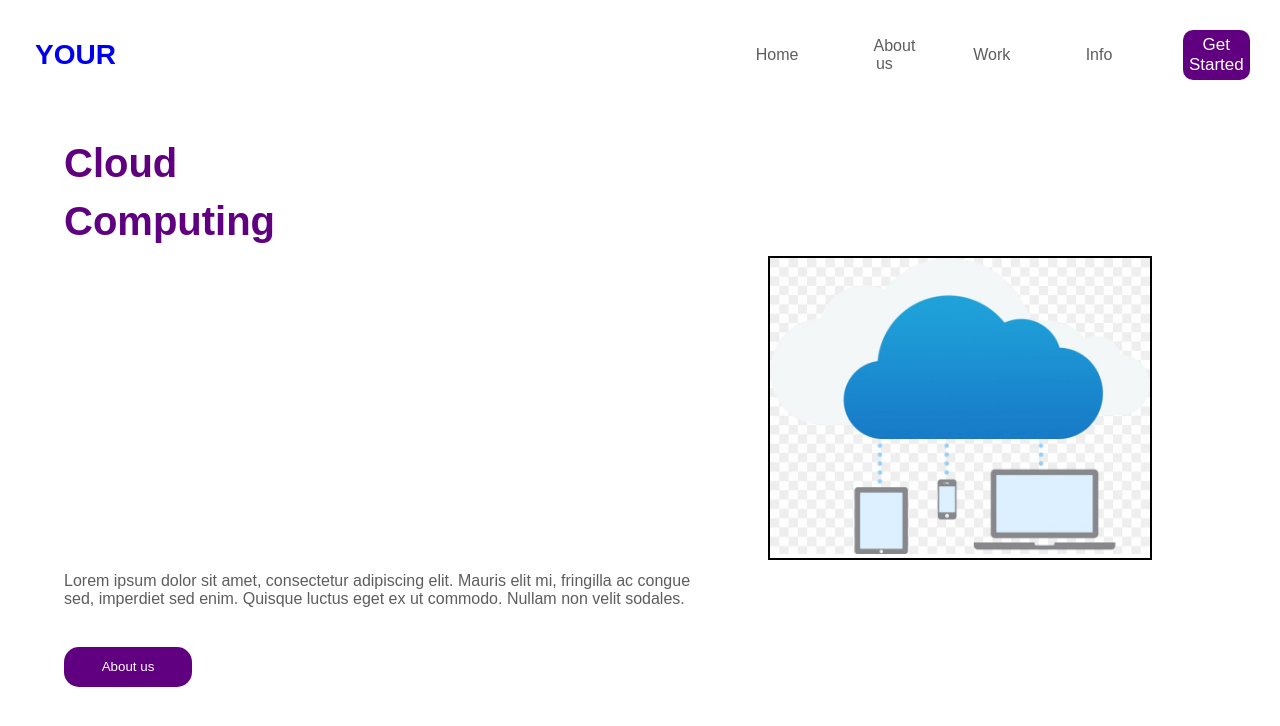
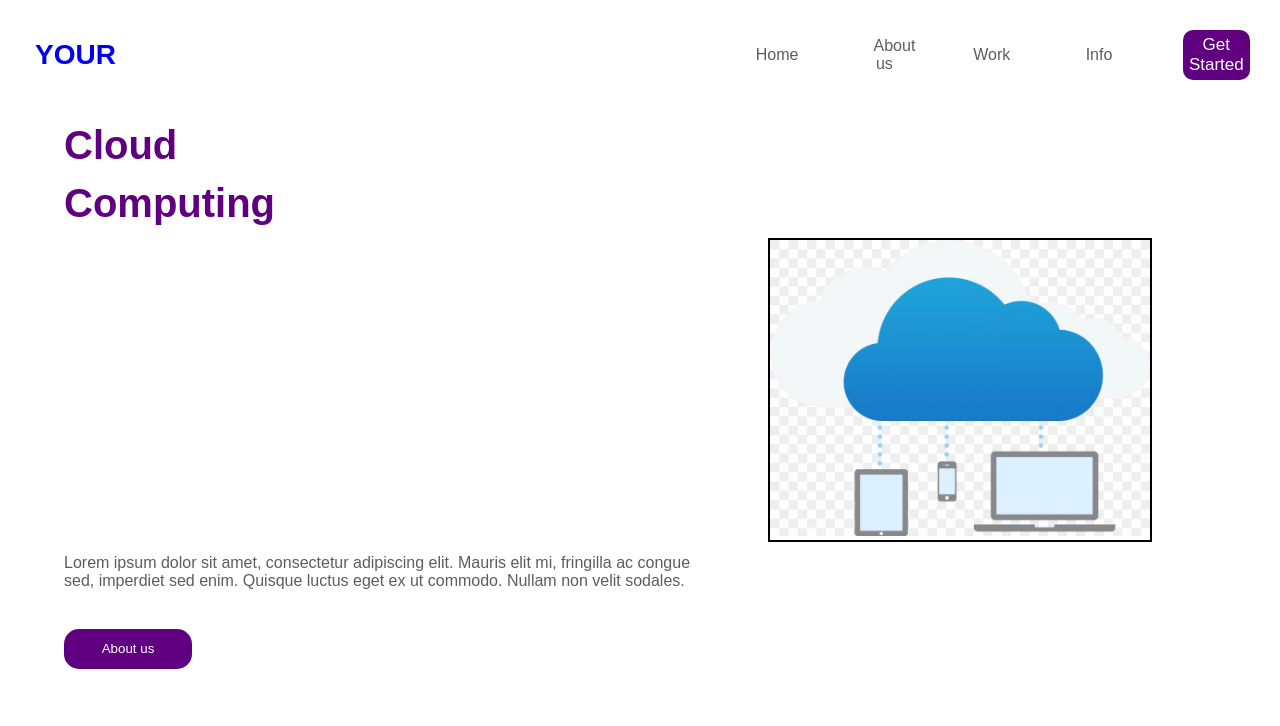
Before and after one commit to joaov1ct0r/react-cloud, a React (Create React App) app: page / in a window 1280 px wide. Shown: the top 726 px of the page. Built offline with nearby package versions, Linux system fonts and the light colour scheme.

Commit message:
estilo aplicado ao elemento h2-container

```diff
--- a/src/App.css
+++ b/src/App.css
@@ -70,7 +70,6 @@ header {
 
 header .h2-container {
     display: inline;
-    margin: 1% 0 1% 5%;
 }
 
 header h2 {
```
